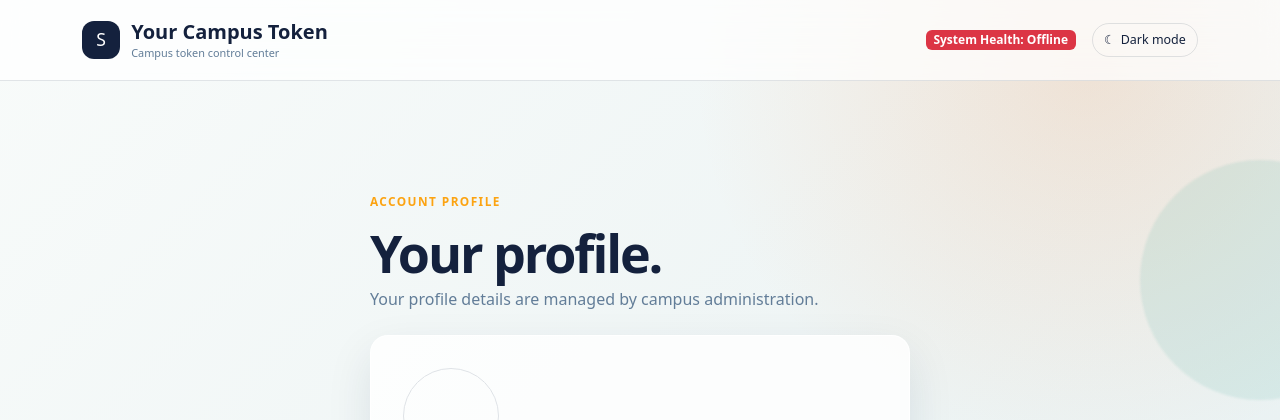
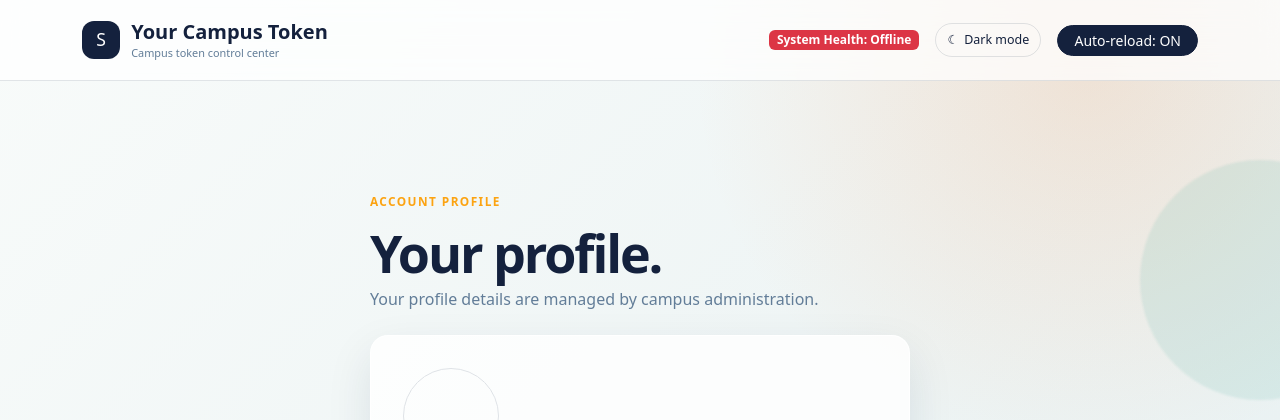
Before and after one commit to ABHIRAJ022/SOU-Entry-Accesshub, a Django app: template templates/accounts/profile.html in a window 1280 px wide. Shown: the top 420 px of the page. Run offline with Django 5.2, Linux system fonts and the light colour scheme; the template is opened without the code that fills it, so the values that code supplies are empty.

Commit message:
Add auto-reload toggle and automatic 5s reload for dashboard pages
Add navbar button to toggle auto-reload; persist preference in localStorage; auto-reload dashboard pages (paths starting with /dashboard) every 5 seconds when enabled.

Co-authored-by: Copilot <223556219+Copilot@users.noreply.github.com>

```diff
--- /dev/null
+++ b/static/js/auto_reload.js
@@ -0,0 +1,55 @@
+document.addEventListener('DOMContentLoaded', () => {
+  const toggle = document.querySelector('[data-auto-reload-toggle]');
+  const AUTO_KEY = 'smartcampus_auto_reload';
+  const RELOAD_INTERVAL_MS = 5000; // 5 seconds
+  const isDashboardPath = () => location.pathname.startsWith('/dashboard');
+
+  if (!toggle) return;
+
+  // Read persisted preference (default: true)
+  const persisted = localStorage.getItem(AUTO_KEY);
+  let enabled = persisted === null ? true : persisted === 'true';
+
+  const renderState = () => {
+    toggle.textContent = enabled ? 'Auto-reload: ON' : 'Auto-reload: OFF';
+    toggle.setAttribute('aria-pressed', enabled ? 'true' : 'false');
+    toggle.classList.toggle('btn-primary', enabled);
+    toggle.classList.toggle('btn-outline-secondary', !enabled);
+  };
+
+  let intervalId = null;
+
+  const start = () => {
+    stop();
+    if (!enabled) return;
+    if (!isDashboardPath()) return;
+    // Use fetch-first to warm cache / validate page then reload to show any changes.
+    intervalId = setInterval(() => {
+      // Do a GET to ensure the server is reachable and the page has updates.
+      fetch(window.location.href, { method: 'GET', cache: 'no-store', credentials: 'same-origin', headers: { 'Accept': 'text/html' } })
+        .then(() => { window.location.reload(); })
+        .catch(() => { /* ignore network errors and try again next tick */ });
+    }, RELOAD_INTERVAL_MS);
+  };
+
+  const stop = () => {
+    if (intervalId) { clearInterval(intervalId); intervalId = null; }
+  };
+
+  toggle.addEventListener('click', () => {
+    enabled = !enabled;
+    localStorage.setItem(AUTO_KEY, enabled ? 'true' : 'false');
+    renderState();
+    if (enabled) start(); else stop();
+  });
+
+  // Initialize UI and start if appropriate
+  renderState();
+  if (enabled) start();
+
+  // If navigating within a single-page-like flow, ensure reload starts/stops on path changes
+  window.addEventListener('popstate', () => {
+    stop();
+    if (enabled) start();
+  });
+});
--- a/templates/base.html
+++ b/templates/base.html
@@ -35,6 +35,7 @@
 			<div class="d-flex align-items-center gap-2 gap-md-3">
 				<span data-health-badge class="health-pill"><span class="health-dot"></span>Checking system</span>
 				<button class="theme-button" data-theme-toggle type="button" aria-label="Toggle color theme" aria-pressed="false"></button>
+				<button class="btn btn-sm btn-primary rounded-pill px-3" data-auto-reload-toggle type="button" aria-pressed="true" title="Toggle auto-reload">Auto-reload: ON</button>
 				{% if request.user.is_authenticated %}
 					<a class="btn btn-sm btn-outline-secondary rounded-pill px-3" href="{% url 'accounts:profile' %}">Profile</a>
 					<form method="post" action="{% url 'accounts:logout' %}" data-csrf-refresh="false" class="d-inline">{% csrf_token %}<button type="submit" class="btn btn-sm btn-dark rounded-pill px-3">Sign out</button></form>
@@ -52,6 +53,7 @@
 	<script src="{% static 'js/timezone.js' %}"></script>
 	<script src="{% static 'js/health_check.js' %}"></script>
 	<script src="{% static 'js/csrf_refresh.js' %}"></script>
+	<script src="{% static 'js/auto_reload.js' %}"></script>
 	{% block scripts %}{% endblock %}
 </body>
 </html>
```
